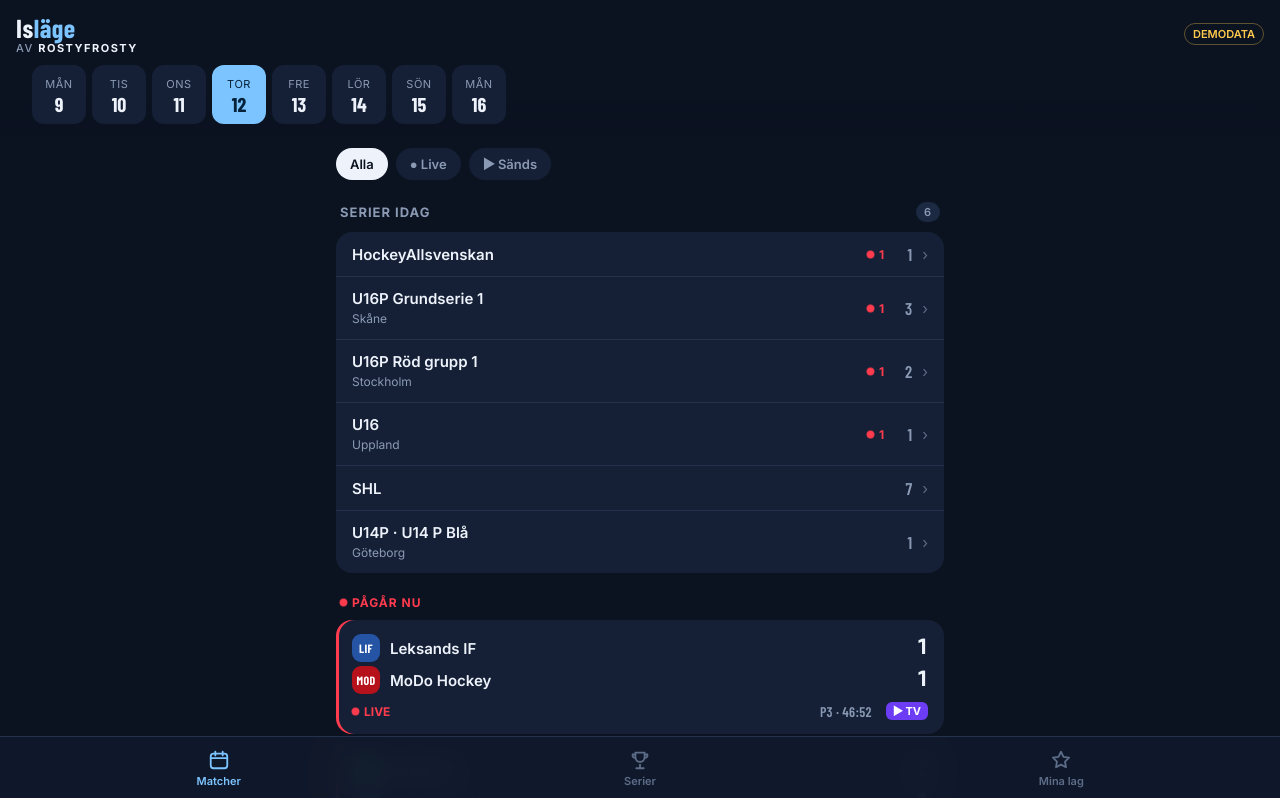
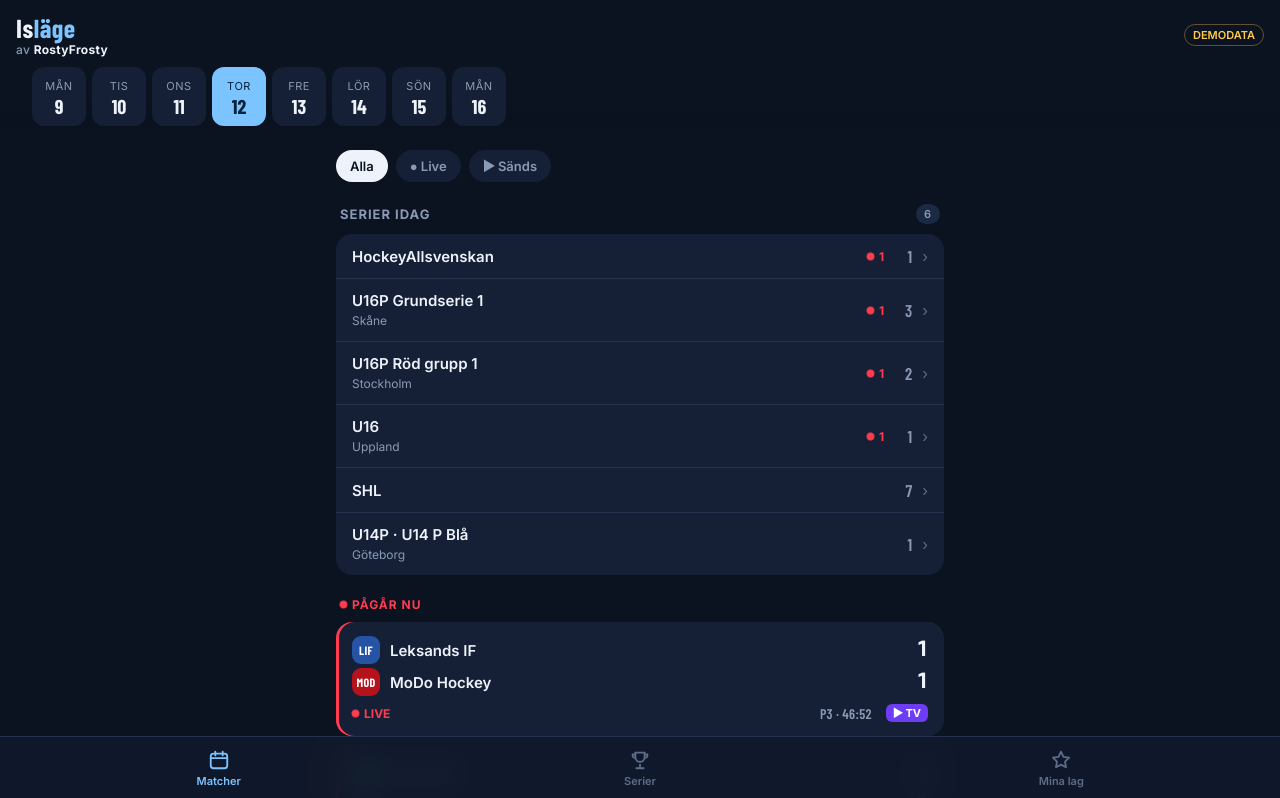
Before and after one commit to RostyFrosty/islage, a website: page site/index.html in a window 1280 px wide. Shown: the top 798 px of the page. Drawn offline with nearby package versions, Linux system fonts and the light colour scheme; a web font is replaced by a local one.

```diff
--- a/site/index.html
+++ b/site/index.html
@@ -34,7 +34,7 @@ header.top{position:sticky;top:0;z-index:20;padding:calc(12px + var(--safe-t)) 1
 .back{width:36px;height:36px;border-radius:12px;background:var(--card);display:grid;place-items:center}
 .brand{font-family:"Barlow Condensed";font-weight:800;font-size:26px;letter-spacing:.5px;flex:1}
 .brand span{color:var(--ice)}
-.brand .studio{display:block;font-family:Inter,sans-serif;font-size:11px;font-weight:500;letter-spacing:1.5px;text-transform:uppercase;color:var(--muted);margin-top:-2px}
+.brand .studio{display:block;font-family:Inter,sans-serif;font-size:12px;font-weight:500;letter-spacing:.3px;color:var(--muted);margin-top:-1px}
 .brand .studio b{color:var(--text);font-weight:700}
 .demo{font-size:11px;font-weight:600;color:var(--gold);border:1px solid rgba(255,201,77,.35);padding:3px 8px;border-radius:99px}
 
```
